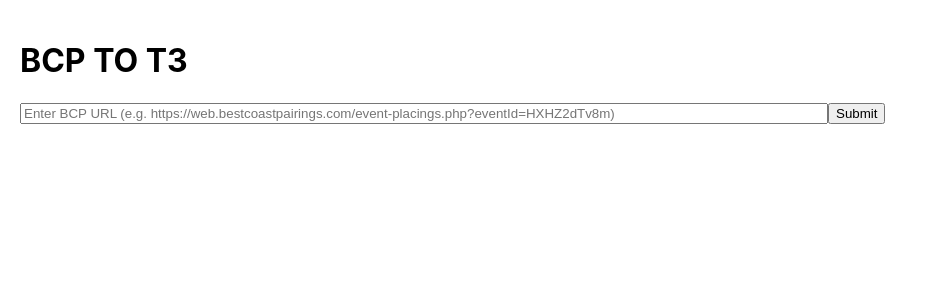
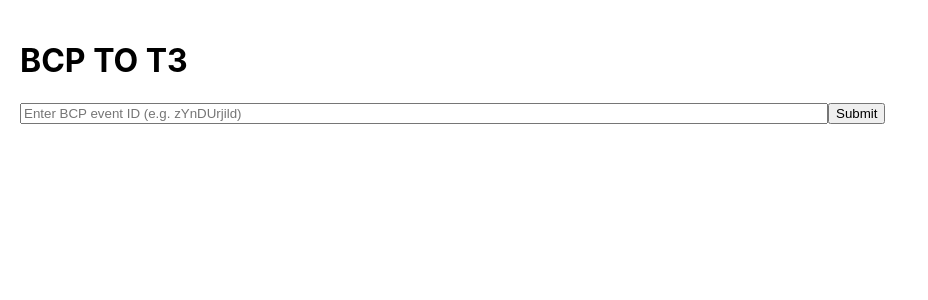
Before and after one commit to olliswe/bcp-to-t3-client, a React (Create React App) app: page / in a window 1280 px wide. Shown: the top 300 px of the page, without its empty margins (0-928 px from the left). Built offline with nearby package versions, Linux system fonts and the light colour scheme.

Commit message:
update for new api

```diff
--- a/src/App.js
+++ b/src/App.js
@@ -6,7 +6,7 @@ import CsvDownload from "react-json-to-csv";
 const API_URL = "https://bcp-to-t3-api.onrender.com";
 
 function App() {
-  const [eventUrl, setEventUrl] = useState("");
+  const [eventId, setEventId] = useState("");
   const [eventData, setEventData] = useState(null);
   const [loading, setLoading] = useState(false);
   const [error, setError] = useState("");
@@ -16,10 +16,10 @@ function App() {
     setEventData(null);
     setError("");
     try {
-      const res = await axios.get(`${API_URL}/event?link=${eventUrl}`);
+      const res = await axios.get(`${API_URL}/v2/bcp-event?eventId=${eventId}`);
       if (res?.data?.success) {
-        setEventUrl("");
-        setEventData(res.data.names);
+        setEventId("");
+        setEventData(res.data.data);
         setLoading(false);
         return;
       }
@@ -35,11 +35,9 @@ function App() {
       <h1>BCP TO T3</h1>
       <div>
         <input
-          value={eventUrl}
-          onChange={(event) => setEventUrl(event.target.value)}
-          placeholder={
-            "Enter BCP URL (e.g. https://web.bestcoastpairings.com/event-placings.php?eventId=HXHZ2dTv8m)"
-          }
+          value={eventId}
+          onChange={(event) => setEventId(event.target.value)}
+          placeholder={"Enter BCP event ID (e.g. zYnDUrjild)"}
           style={{ width: "800px" }}
         />
         <button onClick={handleSubmit} disabled={loading}>
```
